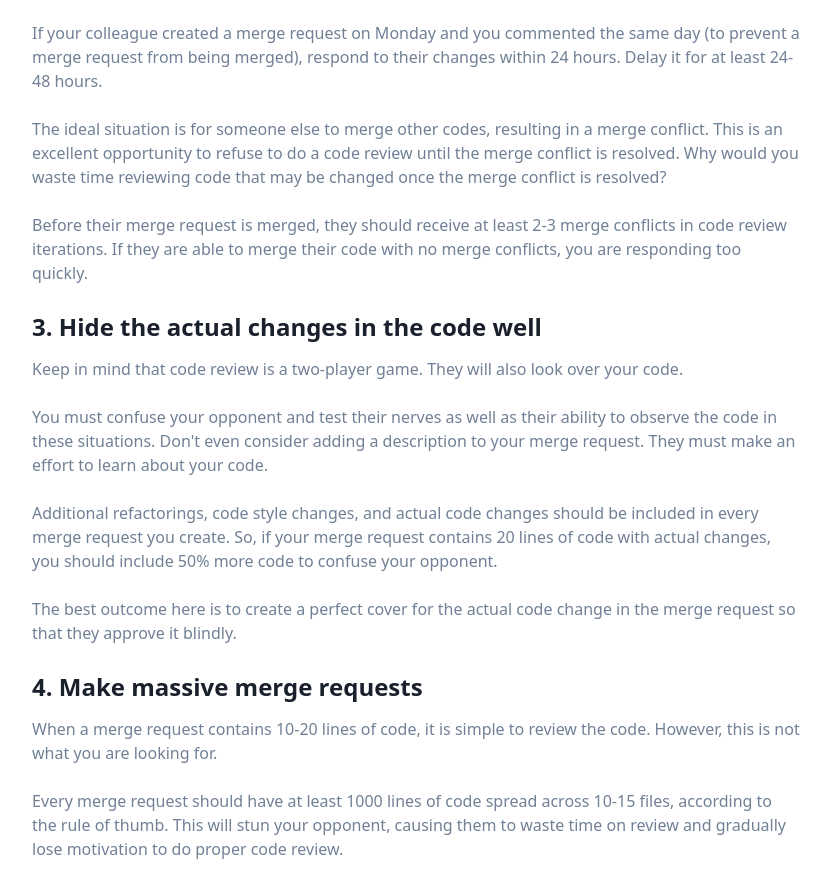
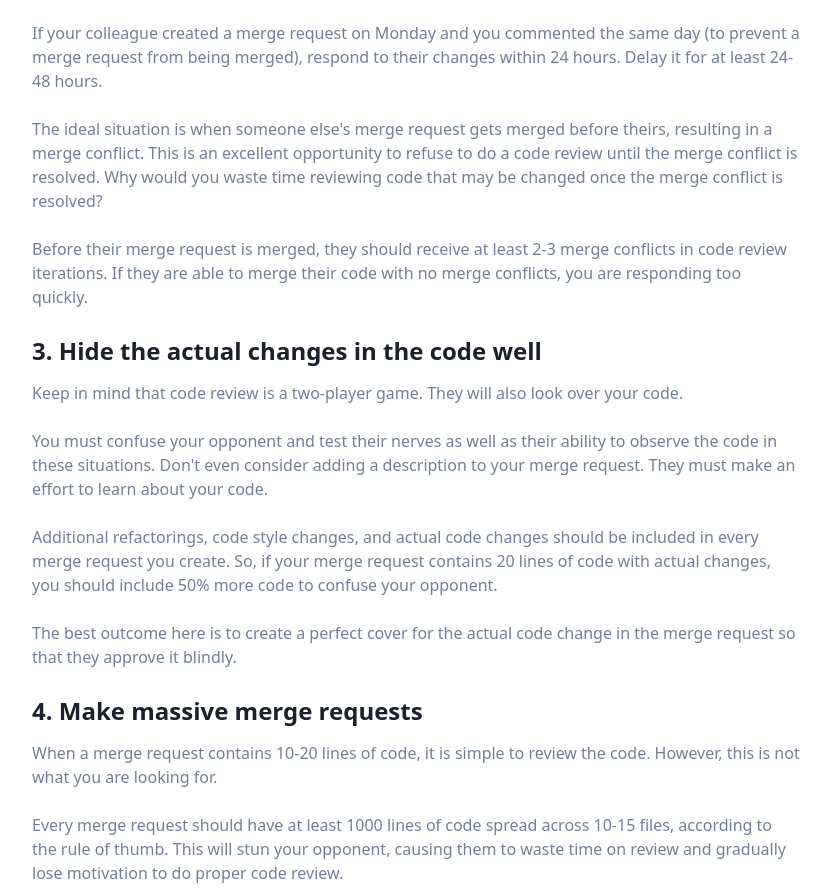
Before and after one commit to mensur-durakovic/devfolio, a Gatsby site: page /blog/code-reviews-five-step-guide-on-how-to-make-your-colleagues-hate-you/ in a window 1280 px wide. Shown: the part 1733-2629 px from the top of the page, without its empty margins (64-895 px from the left). Built offline with nearby package versions, Linux system fonts and the light colour scheme; Gatsby itself is replaced by a stand-in of ours.

Commit message:
changed wording

```diff
--- a/content/blog/code-reviews-five-step-guide-on-how-to-make-your-colleagues-hate-you/index.md
+++ b/content/blog/code-reviews-five-step-guide-on-how-to-make-your-colleagues-hate-you/index.md
@@ -42,7 +42,7 @@ If they are overly enthusiastic and respond to your comment within the next 10 m
 
 If your colleague created a merge request on Monday and you commented the same day (to prevent a merge request from being merged), respond to their changes within 24 hours. Delay it for at least 24-48 hours.
 
-The ideal situation is for someone else to merge other codes, resulting in a merge conflict. This is an excellent opportunity to refuse to do a code review until the merge conflict is resolved. Why would you waste time reviewing code that may be changed once the merge conflict is resolved?
+The ideal situation is when someone else's merge request gets merged before theirs, resulting in a merge conflict. This is an excellent opportunity to refuse to do a code review until the merge conflict is resolved. Why would you waste time reviewing code that may be changed once the merge conflict is resolved?
 
 Before their merge request is merged, they should receive at least 2-3 merge conflicts in code review iterations. If they are able to merge their code with no merge conflicts, you are responding too quickly.
 
```
